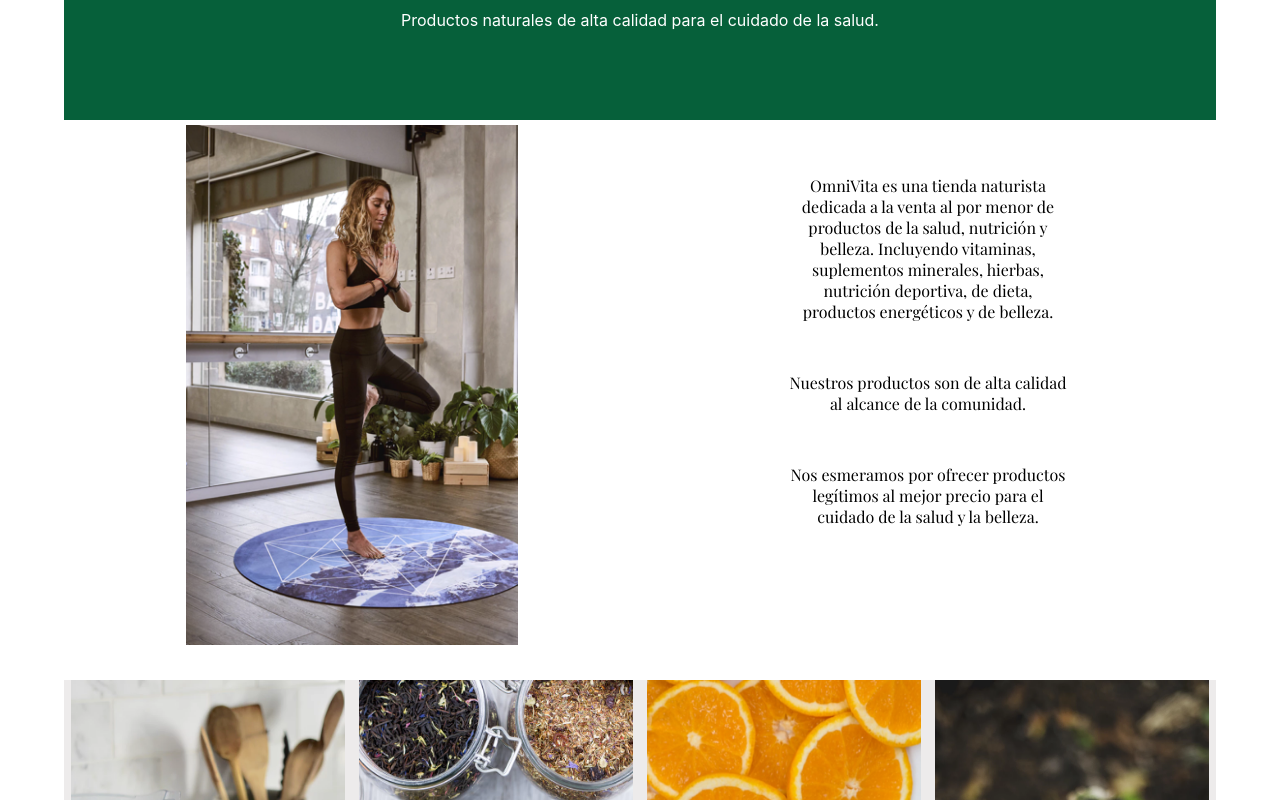
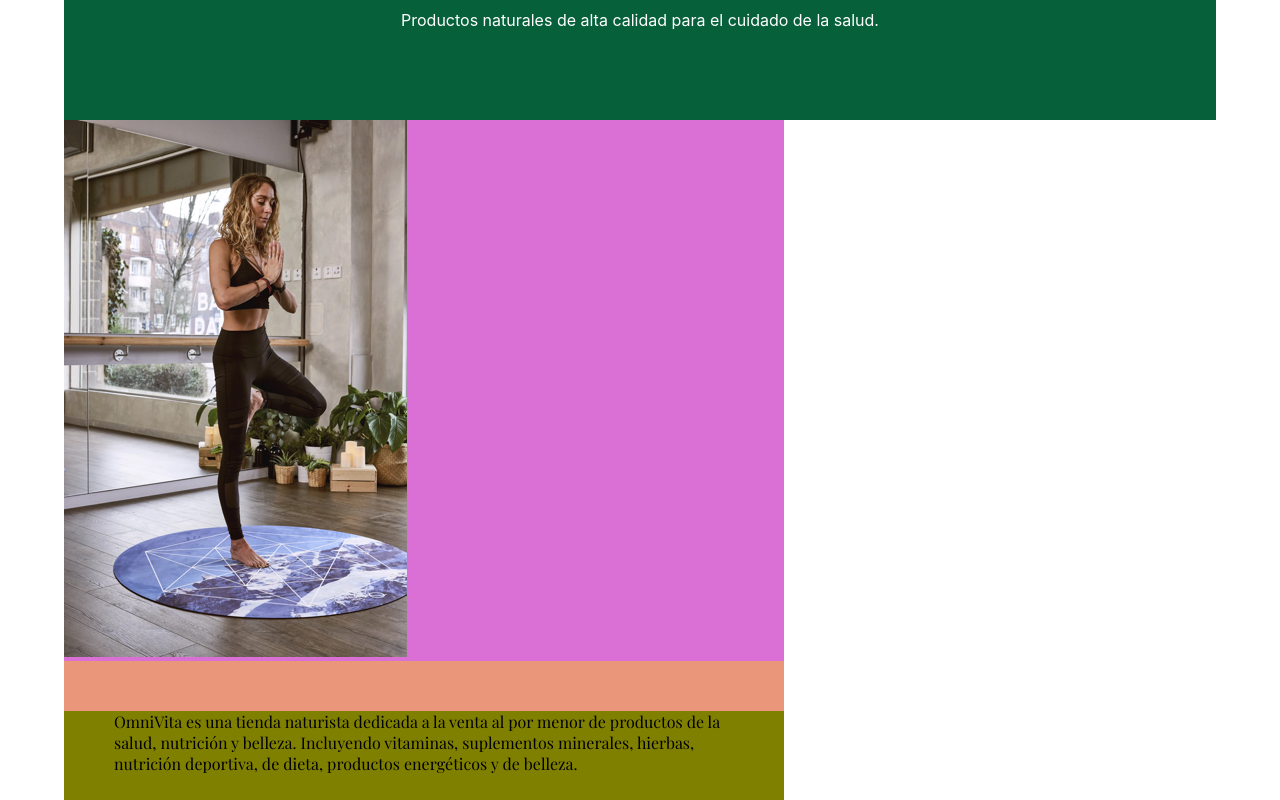
Before and after one commit to makeespresso/omnivita, a React (Create React App) app in the folder omnivitatiendanaturista/: page / in a window 1280 px wide. Shown: the part 720-1520 px from the top of the page. Built offline with nearby package versions, Linux system fonts and the light colour scheme.

Commit message:
Resizing content component

```diff
--- a/omnivitatiendanaturista/src/App.css
+++ b/omnivitatiendanaturista/src/App.css
@@ -92,29 +92,37 @@ li{
 /*CONTENT - CONTENT - CONTENT - CONTENT - CONTENT - CONTENT - */
 
 .content{
-  display: inline-flex;
+  /* display: inline-flex;
   width: 90vw;
   height: 70vh;
   text-align:center;
-  /* justify-content: baseline;*/
   justify-content: space-between;
-
+   */
+  background-color: darksalmon;
+  width: 90vh;
+  height: 100vh;
+grid: 2;
 }
 
+
 .content-image, .content-text{
-margin: auto;
+/* margin: auto;
 width: 33.3%;
 height: 65vh;
 text-align: center;
 padding: 5px;
-margin: 0 auto;
+margin: 0 auto;*/
+
+background: orchid;
 }
 .content-text{
-  display: inline-block;
+  /* display: inline-block;
   align-items: center;
   margin: 0 auto;
   text-align: center;
-  padding: 5px;
+  padding: 5px; */
+
+  background: olive
 }
 
 .content-text p{
--- a/omnivitatiendanaturista/src/components/Content.jsx
+++ b/omnivitatiendanaturista/src/components/Content.jsx
@@ -9,9 +9,7 @@ export default function Content() {
       </div>
       <div className="content-text">
         <p>OmniVita es una tienda naturista dedicada a la venta al por menor de productos de la  salud, nutrición y belleza. Incluyendo vitaminas, suplementos minerales, hierbas, nutrición deportiva, de dieta,  productos energéticos y de belleza.</p>
-
         <p>Nuestros  productos son de alta calidad al alcance de la comunidad.</p>
-
         <p>Nos esmeramos por ofrecer productos legítimos al mejor precio para el cuidado de la salud y la belleza.</p>
       </div>
     </div>
```
